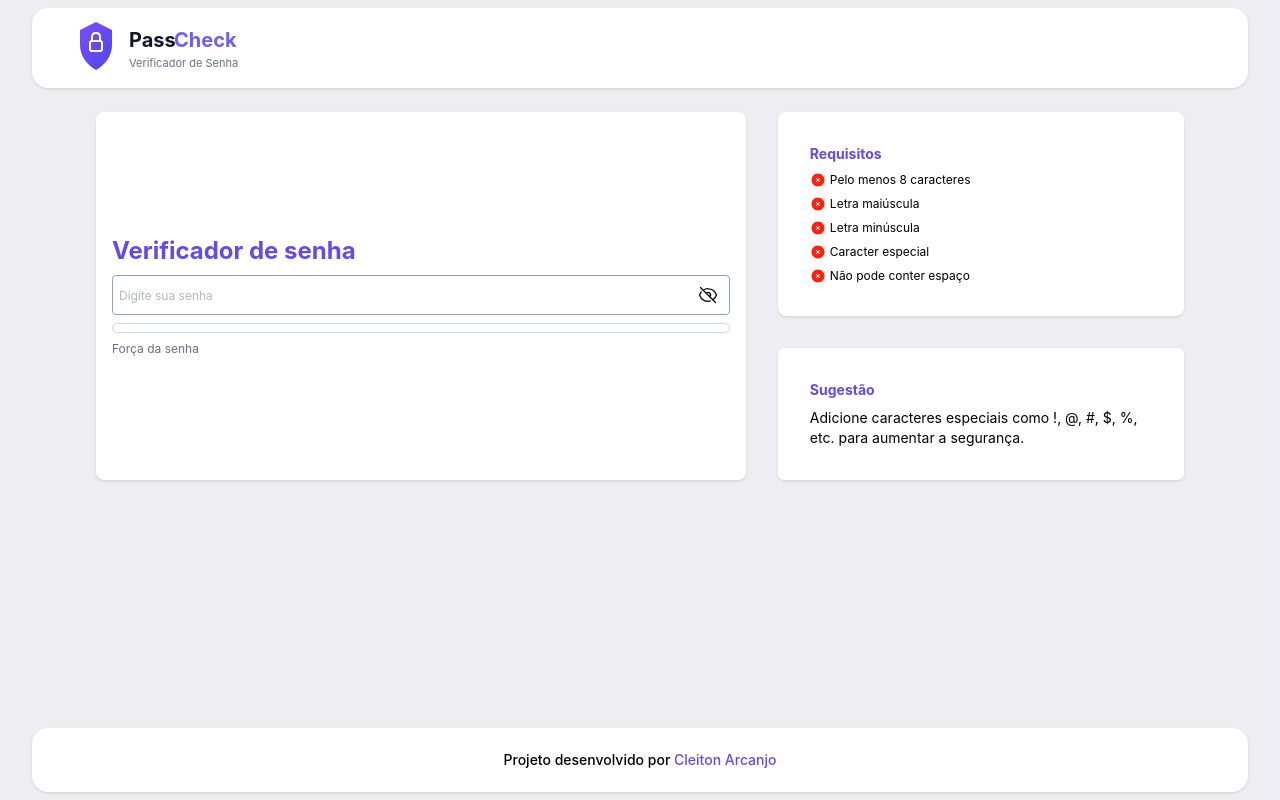
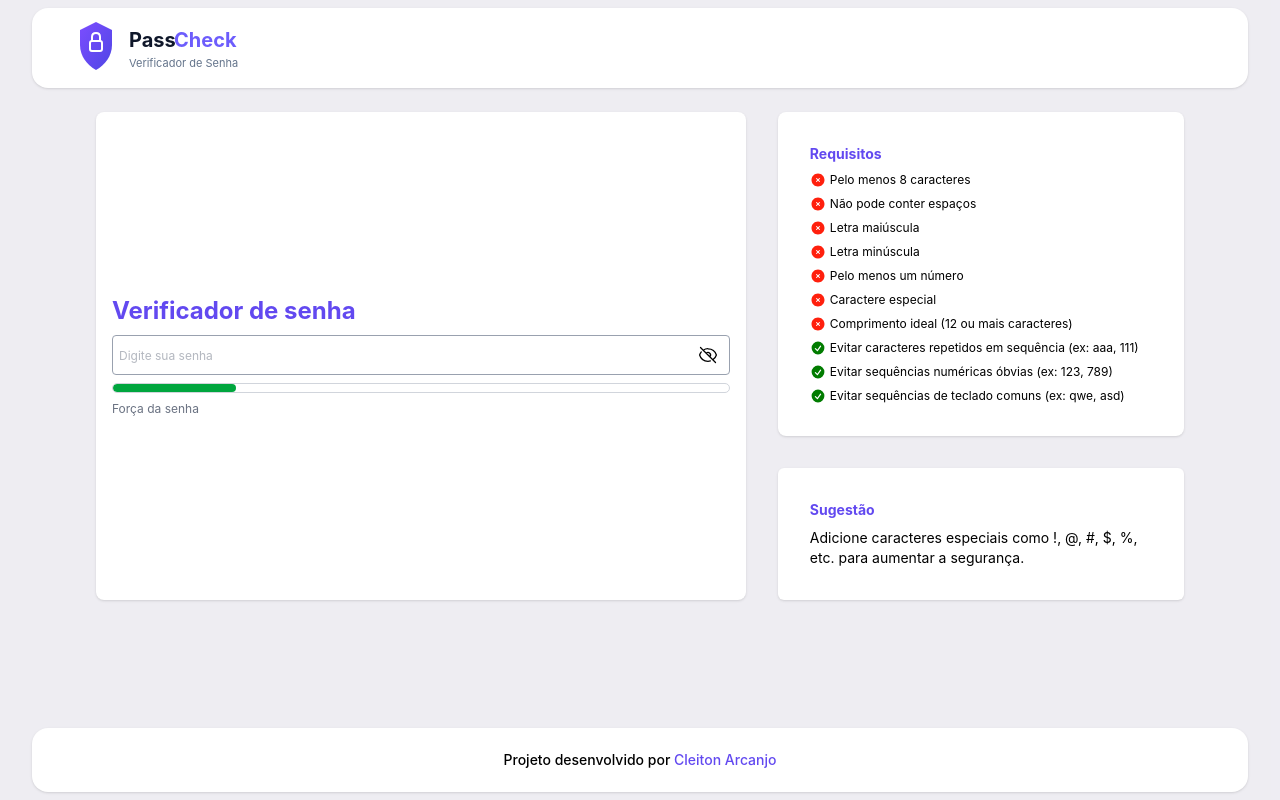
Before and after one commit to CleitonArcanj0/passCheck, a React (Vite) app: page / in a window 1280 px wide. Built offline with nearby package versions, Linux system fonts and the light colour scheme.

Commit message:
refactor: melhora a lógica da função que soma a pontuação da barra de força da senha

```diff
--- a/src/App.jsx
+++ b/src/App.jsx
@@ -17,6 +17,7 @@ function App() {
   }
 
   const controlarForca = (valor) => {
+    console.log(valor)
     setForca(valor)
 
   }
--- a/src/components/Requisitos.jsx
+++ b/src/components/Requisitos.jsx
@@ -4,42 +4,82 @@ import check from "../assets/check.svg"
 
 
 
-
 function Requisitos({ forcaDaSenha, senhaDigitada }) {
 
-    useEffect(() => {
-        function contador() {
-            let valor = 0
-            senhaDigitada.match(/[0-9]/g) && (valor += 25 )
-            senhaDigitada.match(/[a-z]/g) &&( valor += 15 )
-            senhaDigitada.match(/[A-Z]/g) &&( valor += 15 )
-            senhaDigitada.match(/\W/g) &&( valor += 30 )
-            senhaDigitada.length > 7 &&( valor += 15 )
-
-            forcaDaSenha(valor)
-        }
-
-        contador()
-
-    }, [senhaDigitada])
 
     const lista = [
        {
-            id: 1, label: "Pelo menos 8 caracteres", e: (e) => e.length > 7
+        id: 1,
+        label: "Pelo menos 8 caracteres",
+        teste: (e) => e.length >= 8,
+        peso: 15
     },
     {
-            id: 2, label: "Letra maiúscula", e: (e) => e.match(/[A-Z]/g)
+        id: 2,
+        label: "Não pode conter espaços",
+        teste: (e) => e.match(/^\S+$/),
+        peso: 10
+    },
+
+    {
+        id: 3,
+        label: "Letra maiúscula",
+        teste: (e) => e.match(/[A-Z]/g),
+        peso: 10
     },
     {
-            id: 3, label: "Letra minúscula", e: (e) => e.match(/[a-z]/g)
+        id: 4,
+        label: "Letra minúscula",
+        teste: (e) => e.match(/[a-z]/g),
+        peso: 10
     },
     {
-            id: 4, label: "Caracter especial", e: (e) => e.match(/\W/g)
+        id: 5,
+        label: "Pelo menos um número",
+        teste: (e) => e.match(/[0-9]/g),
+        peso: 10
     },
     {
-            id: 5, label: "Não pode conter espaço", e: (e) => e.match(/^\S+$/)
+        id: 6,
+        label: "Caractere especial",
+        teste: (e) => e.match(/[^A-Za-z0-9\s]/g),
+        peso: 15
+    },
+    {
+        id: 7,
+        label: "Comprimento ideal (12 ou mais caracteres)",
+        teste: (e) => e.length >= 12,
+        peso: 10
+    },
+    {
+        id: 8,
+        label: "Evitar caracteres repetidos em sequência (ex: aaa, 111)",
+        teste: (e) => !e.match(/(.)\1{2,}/g),
+        peso: 10
+    },
+    {
+        id: 9,
+        label: "Evitar sequências numéricas óbvias (ex: 123, 789)",
+        teste: (e) => !e.match(/(012|123|234|345|456|567|678|789|890|987|876|765|654|543|432|321|210)/g),
+        peso: 5
+    },
+    {
+        id: 10,
+        label: "Evitar sequências de teclado comuns (ex: qwe, asd)",
+        teste: (e) => !e.match(/(qwe|wer|ert|rty|tyu|yui|uio|iop|asd|sdf|dfg|fgh|ghj|hjk|jkl|zxc|xcv|cvb|vbn|bnm)/gi),
+        peso: 5
     }
     ]
+    useEffect(() => {
+        const calcularForca = (senha) => {
+            return lista.reduce((total, { teste, peso }) =>
+                teste(senha) ? total + peso : total, 0)
+        }
+
+        let pontos = calcularForca(senhaDigitada)
+        forcaDaSenha(pontos)
+
+    }, [senhaDigitada])
 
     return (
         <div className="flex flex-col bg-white shadow-sm rounded-lg  p-8 md:col-start-2">
@@ -53,12 +93,14 @@ function Requisitos({ forcaDaSenha, senhaDigitada }) {
                         lista.map((dados) => {
                             return <li
                                 key={dados.id} className="flex gap-x-1 text-xs">
-                                {dados.e(senhaDigitada) ?
+                                {dados.teste(senhaDigitada) ?
                                     <img src={check} alt="" className="h-4 w-4" /> :
                                     <img src={wrong} alt="" className="h-4 w-4" />}
                                 {dados.label}
                             </li>
+
                         })}
+
                 </ul>
 
             </div>
```
Lines whose indentation alone changed are shown as unchanged.
